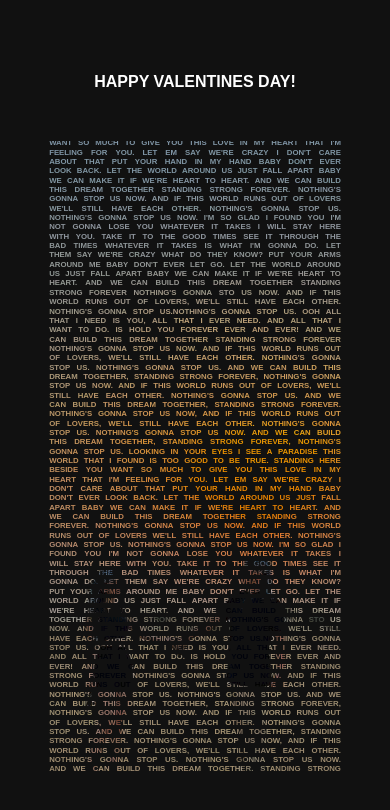
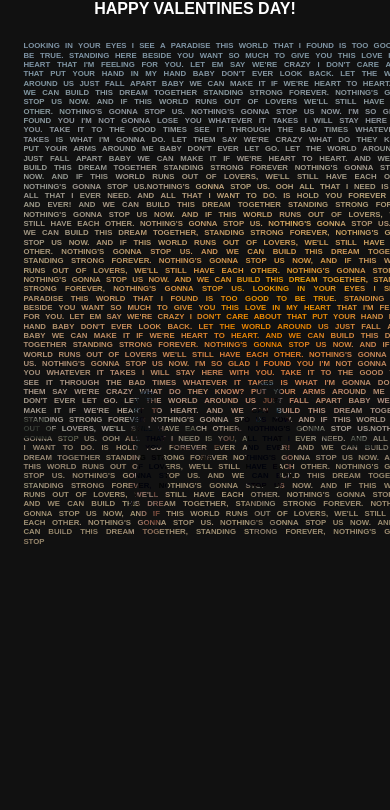
Before and after one commit to Jannarvasa24/MoyKath, a plain HTML site: page index.html in a window 390 px wide. Drawn offline with Linux system fonts and the light colour scheme.

Commit message:
Update styles.css

```diff
--- a/styles.css
+++ b/styles.css
@@ -6,7 +6,7 @@ body, html {
     height: 100%;
     display: flex;
     flex-direction: column;
-    justify-content: center;
+    justify-content: flex-start;
     align-items: center;
     background-color: #111;
     color: white;
@@ -15,15 +15,15 @@ body, html {
     overflow: hidden;
 }
 
-/* Header Container */
+/* Header Container (Fixed) */
 .header-container {
     position: fixed;
     top: 0;
     width: 100%;
     text-align: center;
-    background: rgba(0, 0, 0, 0.5); /* Semi-transparent background for visibility */
+    background: rgba(0, 0, 0, 0.8); /* Slightly transparent for better readability */
     padding: 10px 0;
-    z-index: 10; /* Ensures it stays above other content */
+    z-index: 10;
 }
 
 h1 {
@@ -31,19 +31,21 @@ h1 {
     margin: 0;
 }
 
-/* Responsive Container */
-.container {
+/* Lyrics Container (Scrollable) */
+.scroll-container {
     width: 100vw;
-    height: 90vh;
+    height: 90vh; /* Full viewport minus header */
     max-width: 1200px;
     max-height: 700px;
     display: flex;
     justify-content: center;
     align-items: center;
-    overflow: hidden;
+    overflow-y: auto; /* Enables vertical scrolling */
+    overflow-x: hidden;
     position: relative;
     padding: 5%;
-    margin-top: 60px; /* Creates space below fixed header */
+    margin-top: 60px; /* Avoids overlap with the fixed header */
+    scroll-behavior: smooth; /* Smooth scrolling effect */
 }
 
 /* Text Layer */
@@ -52,7 +54,6 @@ h1 {
     font-weight: bold;
     text-transform: uppercase;
     width: 100%;
-    height: auto;
     text-align: justify;
     background-image: url('MoyKath.jpg'); /* Replace with your image */
     background-size: cover;
@@ -60,33 +61,34 @@ h1 {
     background-position: center;
     -webkit-background-clip: text;
     color: transparent;
-    display: block; /* Ensures justification works properly */
-    line-height: 1.4;  /* Adjusts space between lines */
-    word-spacing: 4px; /* Adjusts space between words */
+    display: block;
+    line-height: 1.4;
+    word-spacing: 4px;
+    padding-bottom: 100px; /* Adds space at the end for better scrolling */
 }
 
-/* Ensure the last line is justified */
+/* Ensures last line is justified */
 .text-image::after {
     content: "";
     display: inline-block;
     width: 100%;
 }
 
-/* Words individually styled */
+/* Individual Word Styling */
 .word {
     display: inline-block;
     transition: transform 0.3s ease-in-out, color 0.3s ease-in-out;
     cursor: pointer;
 }
 
-/* Magnification Effect + White Color on Hover */
+/* Hover Effect */
 .word:hover {
     transform: scale(1.8);
-    color: white; /* Word turns white on hover */
-    -webkit-background-clip: unset; /* Ensures text is fully visible */
+    color: white;
+    -webkit-background-clip: unset;
 }
 
-/* RESPONSIVE DESIGN */
+/* Responsive Design */
 @media (max-width: 600px) {
     .header-container {
         padding: 5px 0;
@@ -94,10 +96,10 @@ h1 {
     h1 {
         font-size: 1rem;
     }
-    .container {
+    .scroll-container {
         width: 95vw;
         height: 80vh;
-        margin-top: 50px; /* Adjust margin for small screens */
+        margin-top: 50px;
     }
     .text-image {
         font-size: 2vw;
@@ -108,7 +110,7 @@ h1 {
 }
 
 @media (max-width: 1024px) {
-    .container {
+    .scroll-container {
         width: 85vw;
         height: 70vh;
     }
@@ -121,7 +123,7 @@ h1 {
 }
 
 @media (min-width: 1200px) {
-    .container {
+    .scroll-container {
         width: 100vw;
         height: 100vh;
     }
```
